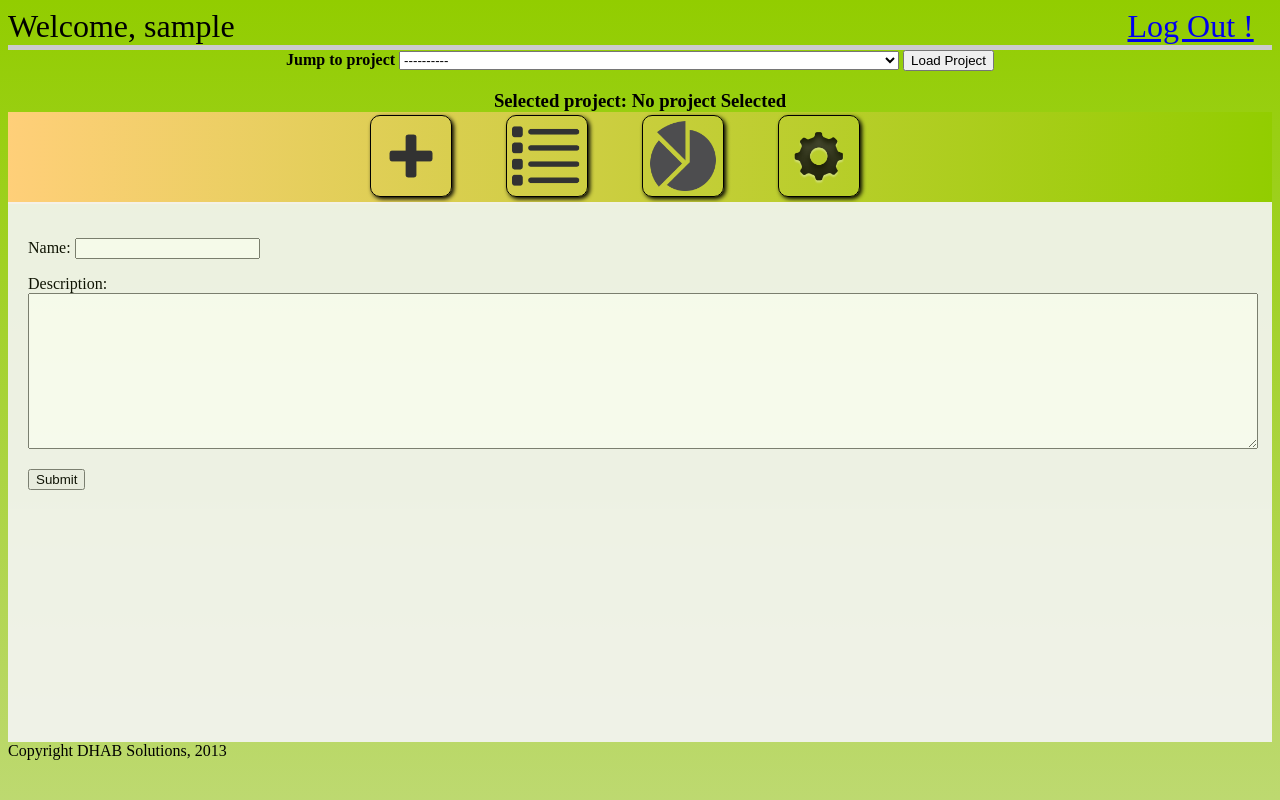
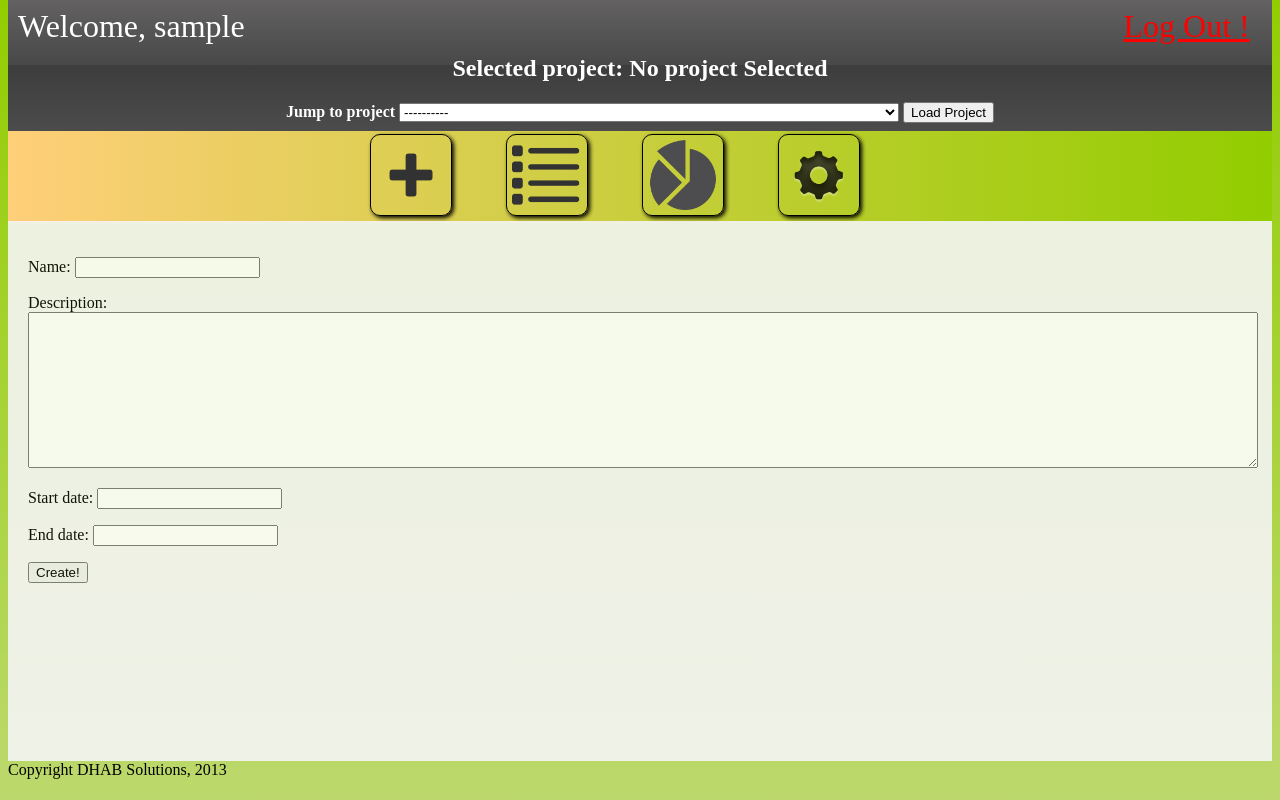
Before and after one commit to clackbib/DHAB_Manager, a Django app: page /projects/add/ in a window 1280 px wide. Run offline with Django 3.2, Linux system fonts and the light colour scheme; the visitor is signed in with stand-in values (Sample User, id 1); some libraries are stand-ins or nearby versions.

Commit message:
*Safe Commit *

```diff
--- a/login/views.py
+++ b/login/views.py
@@ -38,6 +38,7 @@ def register(request):
 def connect(request):
     notify = False
     message = ""
+    request.session['selected_project'] = None
     if request.method == "POST":
         form = ConnectionForm(request.POST)
         if form.is_valid():
@@ -47,7 +48,7 @@ def connect(request):
             user = authenticate(username=username, password=password)
             if user:
                 login(request, user)
-                return redirect("/projects/")
+                return redirect("project.views.projects")
             else:
                 notify = True
                 message = "Invalid credentials"
--- a/project/forms.py
+++ b/project/forms.py
@@ -1,17 +1,24 @@
 from django import forms
 from project.models import Project, Requirements
 
-ESTIMATION_TECHNIQUES = (('COCOMO I', 'COCOMO I'), ('COCOMO II', 'COCOMO II') )
+ESTIMATION_TECHNIQUES = (('Function Point', 'Function Point '), ('KLOC', 'KLOC') )
 REQUIREMENT_TYPES = (('Functional', 'Functional'),('Non-Functional', 'Non-Functional') )
 
 class NewProjectForm(forms.ModelForm):
+    start_date = forms.DateField(required=False, widget=forms.TextInput(attrs={'class':'jquery_date'}))
+    end_date = forms.DateField(required=False, widget=forms.TextInput(attrs={'class':'jquery_date'}))
     class Meta:
         model = Project
-        exclude = ('creator',)
+        exclude = ('creator','start_date', 'end_date',)
 
 class AddRequirementForm(forms.ModelForm):
     technique = forms.ChoiceField(widget=forms.RadioSelect, choices= ESTIMATION_TECHNIQUES )
     requirement_type = forms.ChoiceField(widget= forms.RadioSelect, choices= REQUIREMENT_TYPES)
+    end_date = forms.DateField(required=False, widget=forms.TextInput(attrs={'class':'jquery_date'}))
     class Meta:
         model = Requirements
-        exclude = ('creator', 'project','technique','requirement_type',)
+        exclude = ('creator', 'project','technique','requirement_type','end_date','current_completion',)
+
+class EditRequirement(forms.ModelForm):
+    class Meta:
+        model = Requirements
--- a/project/models.py
+++ b/project/models.py
@@ -6,6 +6,10 @@ class Project(models.Model):
     creator = models.ForeignKey(Profile)
     name = models.CharField(max_length=30)
     description = models.TextField()
+    creation_date = models.DateTimeField(auto_now_add=True)
+    start_date = models.DateTimeField(null = True)
+    end_date = models.DateField(null = True)
+
 
 class Requirements(models.Model):
     project = models.ForeignKey(Project)
@@ -14,5 +18,11 @@ class Requirements(models.Model):
     description  = models.TextField();
     technique = models.CharField(max_length=30)
     size_estimate = models.PositiveIntegerField()
+    current_completion = models.PositiveIntegerField(default=0)
     effort_estimate = models.PositiveIntegerField()
     requirement_type = models.CharField(max_length=30)
+    creation_date = models.DateTimeField(auto_now_add=True)
+    end_date = models.DateField()
+
+    def __unicode__(self):
+        "Requirement {0} from project : {1}".format(self.id, self.project.name)
--- a/project/urls.py
+++ b/project/urls.py
@@ -7,6 +7,8 @@ urlpatterns = patterns('project.views',
     url(r'^add/', 'add_project'),
     url(r'^update/', 'update_project'),
     url(r'^requirements/', 'requirements'),
+    url(r'^edit_requirement/(?P<id>\d+)/', 'edit_requirement'),
+    url(r'^delete_requirement/(?P<id>\d+)/', 'delete_requirement')
     #url(r'^login/',''),
 
 )
--- a/project/views.py
+++ b/project/views.py
@@ -1,10 +1,11 @@
 # Create your views here.
 from django.shortcuts import render,redirect
-from project.forms import NewProjectForm, AddRequirementForm
+from project.forms import NewProjectForm, AddRequirementForm, EditRequirement
 from project.models import Project, Requirements
 from login.models import Profile
 from django.contrib.auth.decorators import login_required
 from django.shortcuts import HttpResponseRedirect
+from django.shortcuts import get_object_or_404
 
 @login_required(login_url="login.views.connect")
 def add_project(request):
@@ -45,6 +46,8 @@ def requirements(request):
     if request.session['selected_project']:
         pj = Project.objects.get(id = request.session['selected_project_id'])
         requirements =  Requirements.objects.filter(project = pj)
+        for r in requirements:
+            r.ratio = (r.current_completion/r.size_estimate)*100
         if request.method == 'POST':
             form = AddRequirementForm(request.POST)
             if form.is_valid():
@@ -54,12 +57,38 @@ def requirements(request):
                 effort_estimate = form.cleaned_data['effort_estimate']
                 technique = form.cleaned_data['technique']
                 requirement_type = form.cleaned_data['requirement_type']
+                end_date = form.cleaned_data['end_date']
                 profile = Profile.objects.get(user = request.user)
-                req = Requirements(project = pj, creator = profile, name = name, description = description, size_estimate=size_estimate, effort_estimate = effort_estimate, technique=technique, requirement_type=requirement_type)
+                req = Requirements(project = pj, creator = profile, name = name, description = description, size_estimate=size_estimate, effort_estimate = effort_estimate, technique=technique, requirement_type=requirement_type, end_date=end_date)
                 req.save();
                 notify = True;
                 message = 'Requirement Saved.'
+
         else:
             form = AddRequirementForm()
 
     return render(request, 'project/requirements.html', locals())
+
+
+@login_required(login_url="login.views.connect")
+def edit_requirement(request, id):
+    project = Project.objects.get(id = request.session['selected_project_id'] )
+    req = get_object_or_404(Requirements,id = id, project = project)
+    if request.method == "POST":
+        form = EditRequirement(request.POST, instance= req)
+        notify  = True
+        if form.is_valid():
+            form.save()
+            message = "Requirement Edited."
+        else:
+            message = "Invalid Information"
+    else:
+        form = EditRequirement(instance=req)
+    return render(request, "project/edit_requirement.html", locals())
+
+@login_required(login_url="login.views.connect")
+def delete_requirement(request,id):
+    project = Project.objects.get(id = request.session['selected_project_id'] )
+    req = get_object_or_404(Requirements,id = id, project = project)
+    req.delete()
+    return redirect("project.views.requirements");\
--- a/static/css/main_style.css
+++ b/static/css/main_style.css
@@ -1,7 +1,8 @@
 .user_bar
 {
     font-size: 2em;
-    border-bottom: inset 5px #CCC;
+     margin-top:-10px;
+    padding: 10px;
 
 }
 .welcome_link
@@ -20,6 +21,26 @@ body{
 .project_selector
 {
     text-align: center;
+    color:white;
+    margin-top:-20px;
+    padding-bottom: 10px;
+}
+.top_wrap
+{
+     background-image: -webkit-gradient(
+        linear,
+        left top,
+        left bottom,
+        color-stop(0, #646262),
+        color-stop(0.5, #484848),
+        color-stop(0.5, #3D3D3D),
+        color-stop(1, #4C4C4C)
+    );
+    color:white;
+}
+.top_wrap a
+{
+    color: #F00;
 }
 .project_selector select
 {
@@ -68,13 +89,26 @@ textarea
 {
     display: inline-block;
 }
+
+.attribute
+{
+    float:right;
+}
 .notify
 {
     position: absolute;
     top:50%;
-    left:50%;
+    left:40%;
+    color:white;
+    background-color: black;
+    opacity: .7;
+    padding:20px;
+    border-radius: 10px;
 }
-.attribute
+.heading
 {
-    float:right;
+    background-color: rgba(0,0,0,.8);
+    color: white;
+    padding:10px 20px;
+    margin: 5px -20px;
 }
--- a/templates/base/base_home.html
+++ b/templates/base/base_home.html
@@ -11,12 +11,17 @@
   <script src="http://code.jquery.com/jquery-1.9.1.js"></script>
   <script src="http://code.jquery.com/ui/1.10.3/jquery-ui.js"></script>
     <script>
-  $(function() {
-    $( ".accordion" ).accordion({ clearStyle: true, autoHeight: false });
-      $( ".progressbar" ).progressbar({
-      value: 37
-    }).css({'color':"red"});
-      $(".progressbar > div").css({'background':'rgba(0,140,0,0.5)'});
+  $(document).ready(function() {
+    $( ".accordion" ).accordion({ clearStyle: true, autoHeight: false }).css({'font-size':'9pt'});
+
+    $('.progressbar').each(function(){
+
+        $(this).progressbar({value: parseInt($(this).attr("value"))});
+    });
+
+    $(".progressbar > div").css({'background':'rgba(0,140,0,0.5)'});
+
+    $('.jquery_date').datepicker();
   });
   </script>
 {% endblock %}
@@ -28,6 +33,7 @@
 {% block content %}
 
     {% block userbar %}
+        <div class = 'top_wrap'>
         <header class = "user_bar">
                 <span class = "welcome_link">Welcome, {{ request.user.username  }}
                 </span>
@@ -36,6 +42,13 @@
               </span>
         </header>
         <div class = 'project_selector'>
+            <h2> Selected project:
+                {% if request.session.selected_project %}
+                {{ request.session.selected_project }}
+                {% else %}
+                    No project Selected
+                {% endif %}
+            </h2>
             <form action = '{% url 'project.views.update_project' %}' method="post">
             {% csrf_token %}
                 <span class = "project_change_label"> Jump to project </span>
@@ -45,18 +58,13 @@
                             <option value = "{{ u.id }}"> {{ u.name }} </option>
                         {% endfor %}
                     {% else %}
-                        <option value=" something">----------</option>
+                        <option value="something">----------</option>
                     {% endif %}
                     </select>
                 <input type="submit" value="Load Project"/>
             </form>
-            <h3> Selected project:
-                {% if request.session.selected_project %}
-                {{ request.session.selected_project }}
-                {% else %}
-                    No project Selected
-                {% endif %}
-            </h3>
+
+        </div>
         </div>
     {% endblock %}
     {% block sidebar %}
--- a/templates/login.html
+++ b/templates/login.html
@@ -1,4 +1,7 @@
 {% extends 'base/base.html' %}
+{% block title %}
+    Welcome to DHAB - Login
+{% endblock %}
 {% block content %}
     <div class="greeting">
    <form action = "" method="POST" class = 'login_form'>
--- a/templates/project/add_project.html
+++ b/templates/project/add_project.html
@@ -5,7 +5,7 @@
     <form action = "{% url 'project.views.add_project' %}" method="POST">
         {% csrf_token %}
         {{ form.as_p }}
-        <input type = 'submit' name = 'Create!'/>
+        <input type = 'submit' value = 'Create!'/>
     </form>
 
     {% if notify %}
```
Also changed, not shown: templates/project/edit_requirement.html (added, +14 -0 lines), templates/project/projects.html (+10 -3 lines), templates/project/requirements.html (+15 -10 lines), 1 other file.
